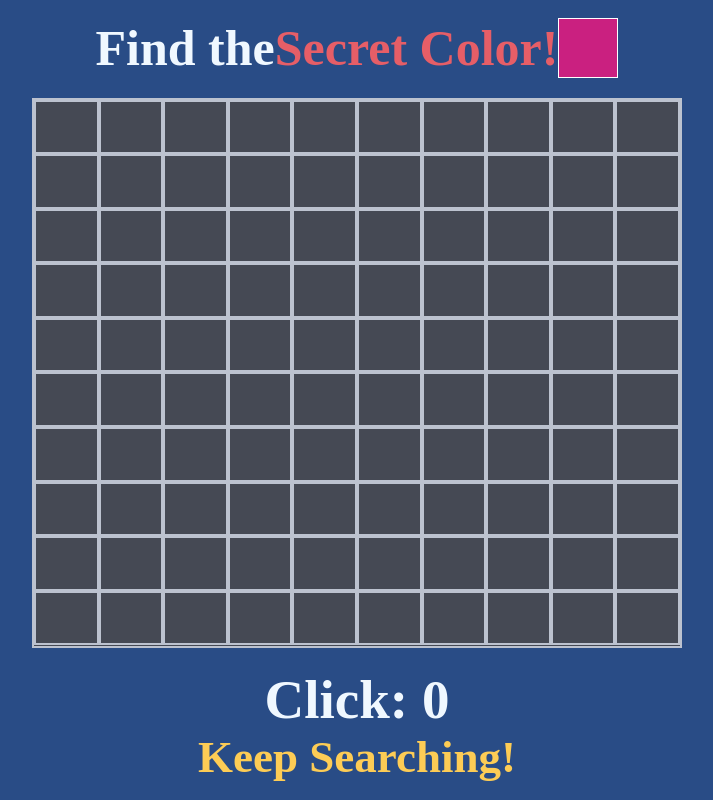
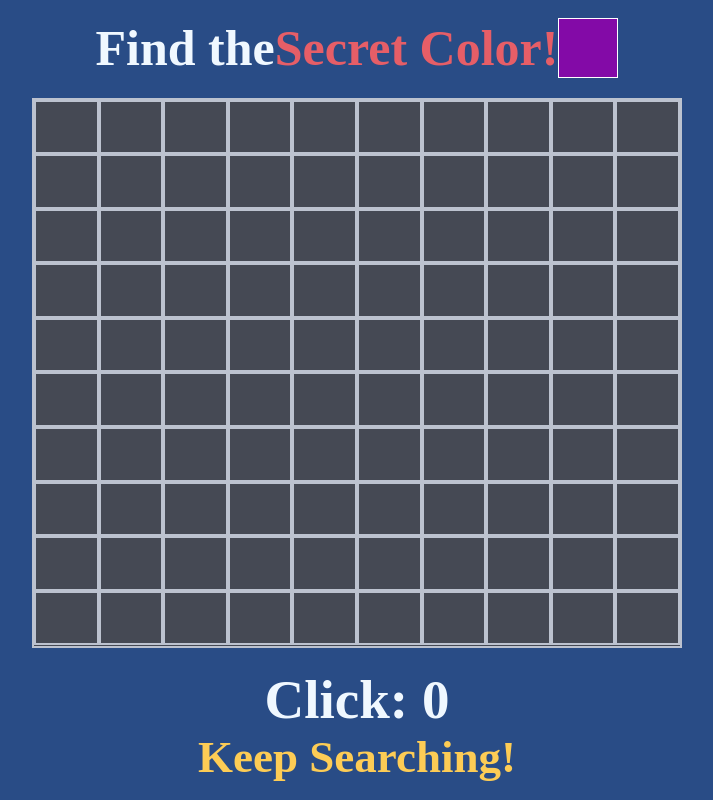
Before and after one commit to asaf-ashwal/find-the-color, a React (Vite) app: page / in a window 1280 px wide. Shown: the whole page, without its empty margins (283-996 px from the left). Built offline with nearby package versions, Linux system fonts and the light colour scheme.

Commit message:
prodaction

```diff
--- a/src/App.jsx
+++ b/src/App.jsx
@@ -3,25 +3,25 @@ import Header from "./component/Header/index";
 import Layout from "./component/Layout/index";
 import Footer from "./component/Footer/index";
 import { createContext, useRef, useState } from "react";
-import { createArr, victoryNumber } from "./functions/utilsFunc.jsx";
+import { createArr, victoryNumber,createcolor } from "./functions/utilsFunc.jsx";
 
 export const GlobalContext = createContext();
 
 function App() {
   const victoryIndex = useRef(victoryNumber()).current;
-  console.log("the winning number: ",victoryIndex);
+  const mainColor = useRef(createcolor()).current;
+  console.log("the winning number: ", victoryIndex);
 
   const [clicks, setClicks] = useState(0);
   const [text, setText] = useState("Keep Searching!");
   const [arr, setArr] = useState(createArr());
   return (
     <GlobalContext.Provider
-      value={{ clicks, setClicks, text, setText, victoryIndex,arr ,setArr }}
+      value={{mainColor, clicks, text, setClicks, setText, victoryIndex, arr, setArr }}
     >
       <Header />
       <Layout />
       <Footer />
-
     </GlobalContext.Provider>
   );
 }
--- a/src/component/Cell/index.jsx
+++ b/src/component/Cell/index.jsx
@@ -1,25 +1,40 @@
 import React, { useContext } from "react";
 import { GlobalContext } from "../../App";
-import isVictory from "../../functions/isVictory";
-import style from "./style.module.css";
+import styleF from "./style.module.css";
 
 function index({ i }) {
-  const { arr, setArr, text, setText, victoryIndex, setClicks, clicks } =
-    useContext(GlobalContext);
+  const {
+    mainColor,
+    arr,
+    setArr,
+    text,
+    setText,
+    victoryIndex,
+    setClicks,
+    clicks,
+  } = useContext(GlobalContext);
+
+  function isVictory() {
+    const newArr = [...arr];
+    if (newArr[i]?.text) return;
+    if (text !== "Keep Searching!") return;
+    if (i === victoryIndex) {
+      setText("Victory !!!");
+      newArr[i] = { class: "von", color: mainColor };
+    } else {
+      setClicks((prev) => prev + 1);
+      newArr[i] = { class: "lost", text: "X" };
+      if (Number(clicks) === 98) alert("Player lost .");
+    }
+    setArr(newArr);
+  }
+
   return (
     <div
-      className={`${style[arr[i].class]}`}
+      className={`${styleF[arr[i].class]}`}
+      style={{ backgroundColor: arr[i].color }}
       onClick={() => {
-        isVictory({
-          arr,
-          setArr,
-          index: i,
-          victoryIndex,
-          setClicks,
-          clicks,
-          text,
-          setText,
-        });
+        isVictory();
       }}
     >
       {arr[i].text}
--- a/src/component/Footer/index.jsx
+++ b/src/component/Footer/index.jsx
@@ -4,8 +4,6 @@ import { GlobalContext } from "../../App";
 
 function index() {
   const {text,clicks}=useContext(GlobalContext)
-  // const clicks = 12;
-  // const textToShow = "Keep Searching!";
   return (
     <footer>
       <section>Click: {clicks}</section>
--- a/src/component/Header/index.jsx
+++ b/src/component/Header/index.jsx
@@ -1,12 +1,14 @@
-import React from "react";
-import style from "./style.module.css";
-
+import React, { useContext } from "react";
+import styleF from "./style.module.css";
+import { GlobalContext } from "../../App";
 
 function index() {
+  const { mainColor } = useContext(GlobalContext);
   return (
     <header>
       <h1>
-        Find the <span>Secret Color!</span><div></div>
+        Find the <span>Secret Color!</span>
+        <div style={{ backgroundColor: mainColor }}></div>
       </h1>
     </header>
   );
--- a/src/component/Layout/style.module.css
+++ b/src/component/Layout/style.module.css
@@ -2,6 +2,7 @@ main {
   margin: 20px 0;
   width: 650px;
   height: 550px;
+  max-width: 100vw;
   display: grid;
   grid-template-columns: repeat(10, 1fr);
   grid-template-rows: repeat(10, 1fr);
@@ -20,4 +21,5 @@ main div {
 
 main div:hover {
   transform: scale(1.1);
+  opacity: 0.7;
 }
--- a/src/functions/isVictory.js
+++ /dev/null
@@ -1,28 +0,0 @@
-function isVictory({
-  arr,
-  setArr,
-  index,
-  victoryIndex,
-  setClicks,
-  clicks,
-  text,
-  setText,
-}) {
-  const newArr = [...arr];
-  if (newArr[index].text) return;
-  if (text !== "Keep Searching!") return;
-  if (clicks === 99) alert("Player lost .");
-
-  console.log(index);
-
-  if (index === victoryIndex) {
-    setText("Victory !!!");
-    newArr[index] = { class: "von" };
-  } else {
-    setClicks((prev) => prev + 1);
-    newArr[index] = { class: "lost", text: "X" };
-  }
-  setArr(newArr);
-}
-
-export default isVictory;
--- a/src/functions/utilsFunc.jsx
+++ b/src/functions/utilsFunc.jsx
@@ -13,3 +13,11 @@ export function createArr() {
   }
   return arr;
 }
+export function createcolor() {
+  var letters = '0123456789ABCDEF';
+  var color = '#';
+  for (var i = 0; i < 6; i++) {
+    color += letters[Math.floor(Math.random() * 16)];
+  }
+  return color;
+}
```
